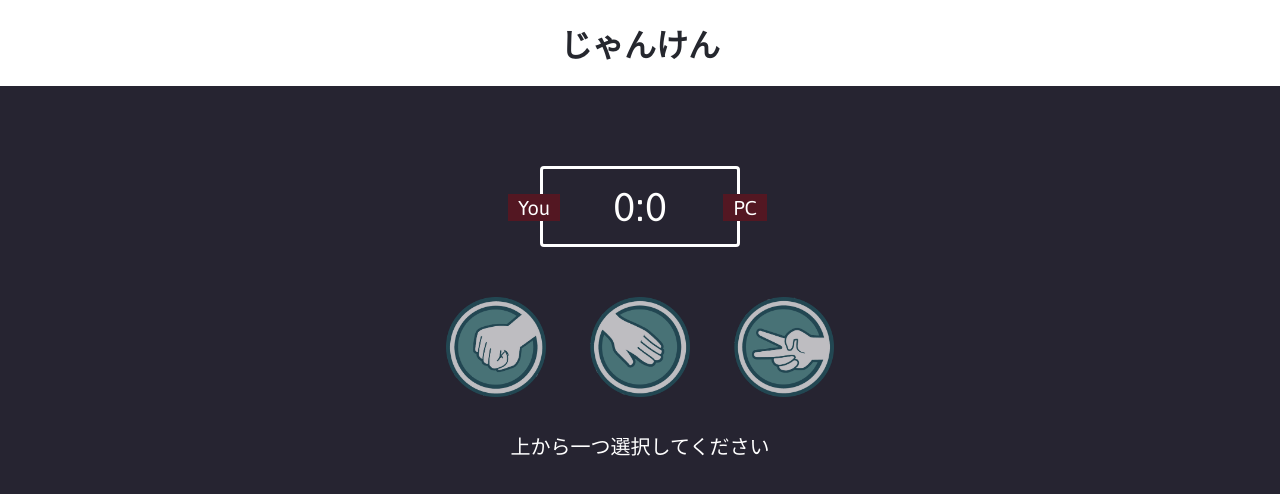
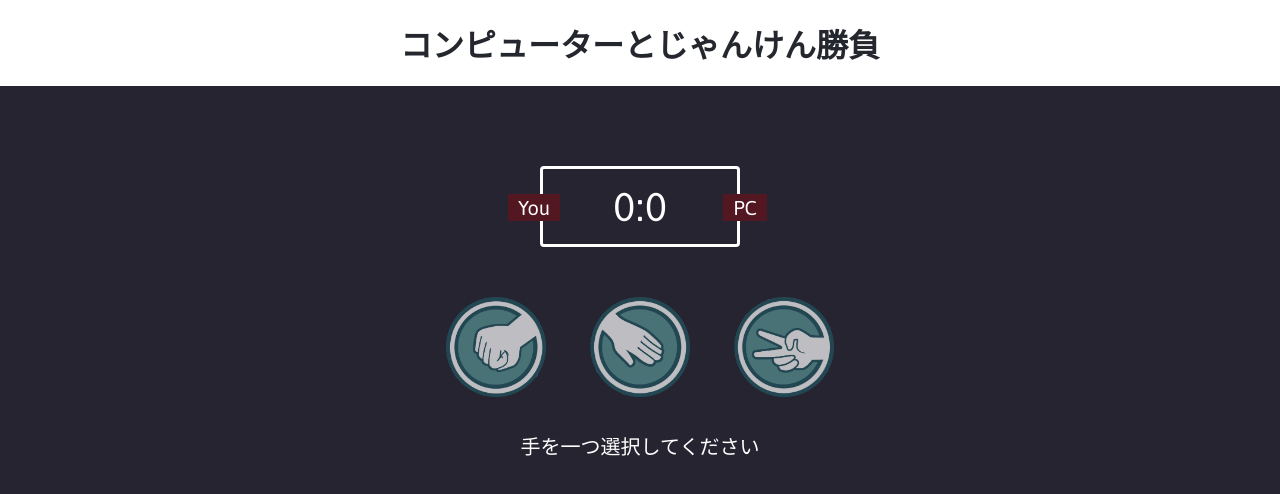
Before and after one commit to githaixu/JSPractice-RSPgame, a plain HTML site: page index.html in a window 1280 px wide. Drawn offline with Linux system fonts and the light colour scheme.

Commit message:
Update index.html

```diff
--- a/index.html
+++ b/index.html
@@ -8,7 +8,7 @@
   <body>
     <!-- header here -->
     <header>
-      <h1>じゃんけん</h1>
+      <h1>コンピューターとじゃんけん勝負</h1>
     </header>
     <!-- Score board here -->
     <div class="score-board">
@@ -34,7 +34,7 @@
     </div>
     <!-- instruction here -->
 
-      <p id="action-message">上から一つ選択してください</p>
+      <p id="action-message">手を一つ選択してください</p>
 
   <script type="text/javascript" src="app.js"></script>
   </body>
```
